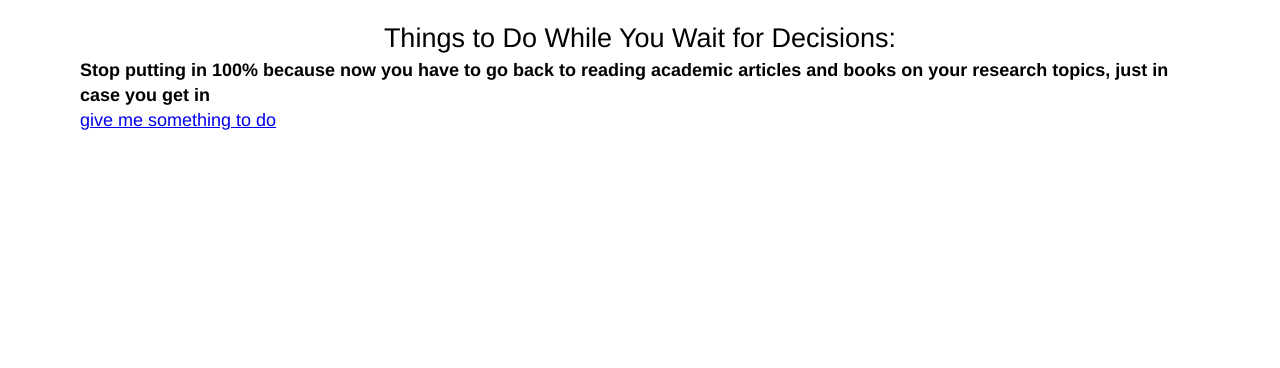
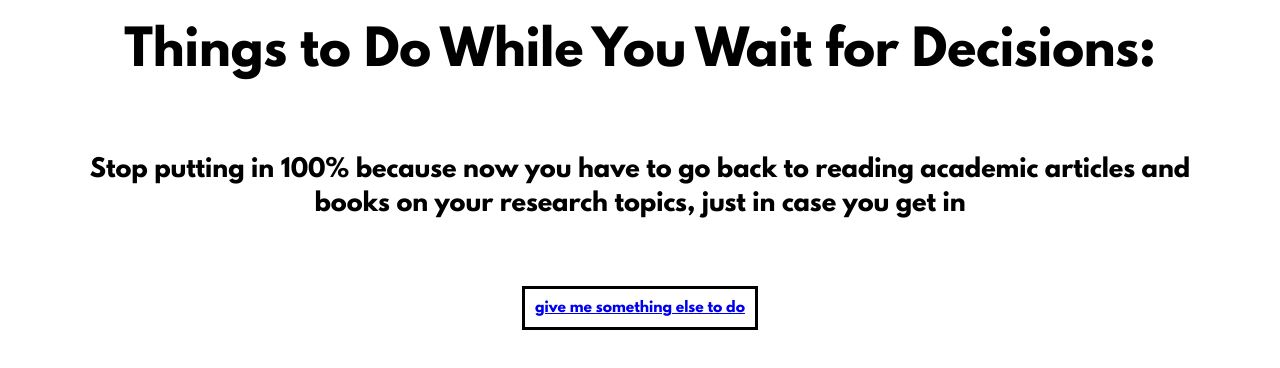
Before and after one commit to kateartz/grad-waiting, a plain HTML site: page index.html in a window 1280 px wide. Drawn offline with Linux system fonts and the light colour scheme; a web font is replaced by a local one.

Commit message:
custom font & styling improvements

```diff
--- a/grad-waiting.css
+++ b/grad-waiting.css
@@ -40,9 +40,10 @@ a {
 /* General styling */
 body {
     margin:             20px 80px 60px;
-    font-size:          18px;
+    font-size:          24px;
     line-height:        1.4;
     font-family:        'league_spartanregular', Helvetica, sans-serif;
+    text-align:         center;
     }
 
 header {
@@ -52,11 +53,12 @@ header {
     text-align:         center;
     }
 
-.special {
+.refresh {
     border:             3px solid black;
     padding:            10px;
     margin:             40px 0;
     font-size:          14px;
+    text-align:         center;
 
 }
 
--- a/index.html
+++ b/index.html
@@ -10,7 +10,7 @@
 </head>
 
 <body>
-  <h2>Things to Do While You Wait for Decisions:</h2>
+  <h1>Things to Do While You Wait for Decisions:</h1><br/><br/>
 
   <script>
     var waiting_ideas = [
@@ -94,9 +94,9 @@
       ];
 
     document.write('<b>'+waiting_ideas[Math.round(Math.random()*(waiting_ideas.length-1))]+'</b>');
-  </script><br />
-
-
-  <a class="refresh" href="https://tvethiopia.github.io/grad-waiting/">give me something to do</a>
+  </script><br/>
+<br/>
+<br/>
+  <a class="refresh" href="https://tvethiopia.github.io/grad-waiting/">give me something else to do</a>
 </body>
 </html>
```
Also changed, not shown: webfonts/leaguespartan-bold.woff (added), webfonts/leaguespartan-bold.woff2 (added).
